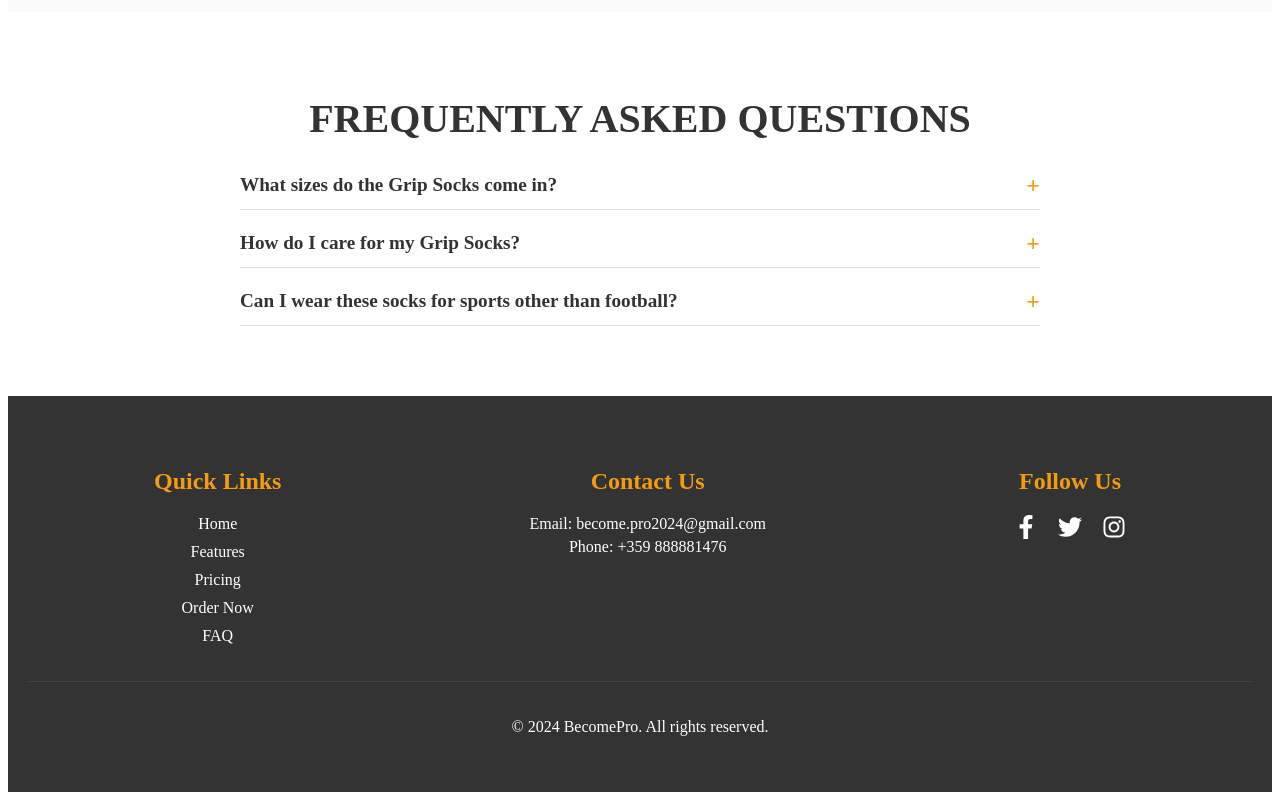
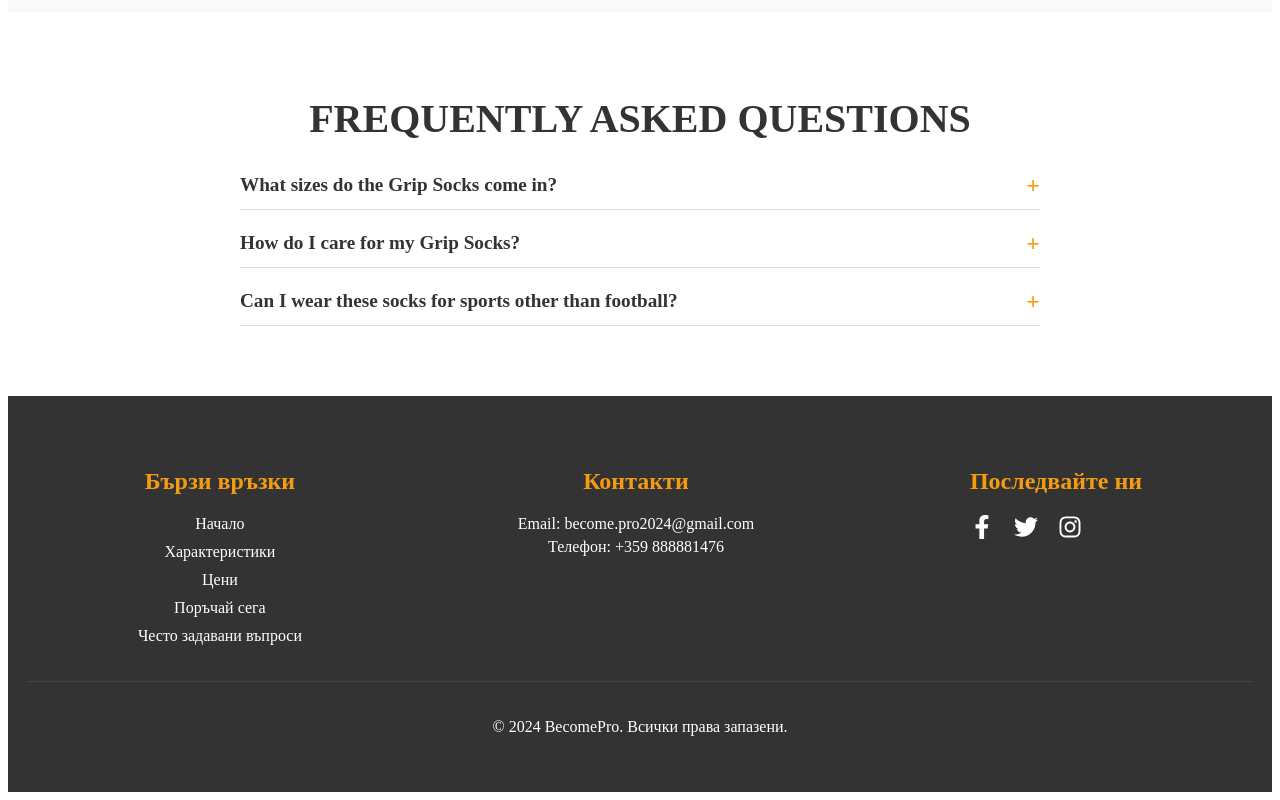
Before and after one commit to al-badarin/Grip-Socks-BecomePro-Website, a React (Vite) app in the folder grip-socks-becomepro/: page / in a window 1280 px wide. Shown: the part 2987-3787 px from the top of the page. Built offline with nearby package versions, Linux system fonts and the light colour scheme.

Commit message:
Update Footer.jsx

```diff
--- a/grip-socks-becomepro/src/components/Footer/Footer.jsx
+++ b/grip-socks-becomepro/src/components/Footer/Footer.jsx
@@ -9,32 +9,32 @@ const Footer = () => {
     <footer className={styles.footer}>
       <div className={styles.footerContainer}>
         <div className={styles.navigation}>
-          <h4 className={styles.footerTitle}>Quick Links</h4>
+          <h4 className={styles.footerTitle}>Бързи връзки</h4>
           <ul className={styles.footerLinks}>
             <li>
-              <a href="#home">Home</a>
+              <a href="#home">Начало</a>
             </li>
             <li>
-              <a href="#features">Features</a>
+              <a href="#features">Характеристики</a>
             </li>
             <li>
-              <a href="#pricing">Pricing</a>
+              <a href="#pricing">Цени</a>
             </li>
             <li>
-              <a href="#order">Order Now</a>
+              <a href="#order">Поръчай сега</a>
             </li>
             <li>
-              <a href="#faq">FAQ</a>
+              <a href="#faq">Често задавани въпроси</a>
             </li>
           </ul>
         </div>
         <div className={styles.contact}>
-          <h4 className={styles.footerTitle}>Contact Us</h4>
+          <h4 className={styles.footerTitle}>Контакти</h4>
           <p>Email: become.pro2024@gmail.com</p>
-          <p>Phone: +359 888881476</p>
+          <p>Телефон: +359 888881476</p>
         </div>
         <div className={styles.social}>
-          <h4 className={styles.footerTitle}>Follow Us</h4>
+          <h4 className={styles.footerTitle}>Последвайте ни</h4>
           <div className={styles.socialIcons}>
             <a href="#" aria-label="Facebook">
               <FaFacebookF />
@@ -49,7 +49,7 @@ const Footer = () => {
         </div>
       </div>
       <div className={styles.footerBottom}>
-        <p>© {currentYear} BecomePro. All rights reserved.</p>
+        <p>© {currentYear} BecomePro. Всички права запазени.</p>
       </div>
     </footer>
   );
```
